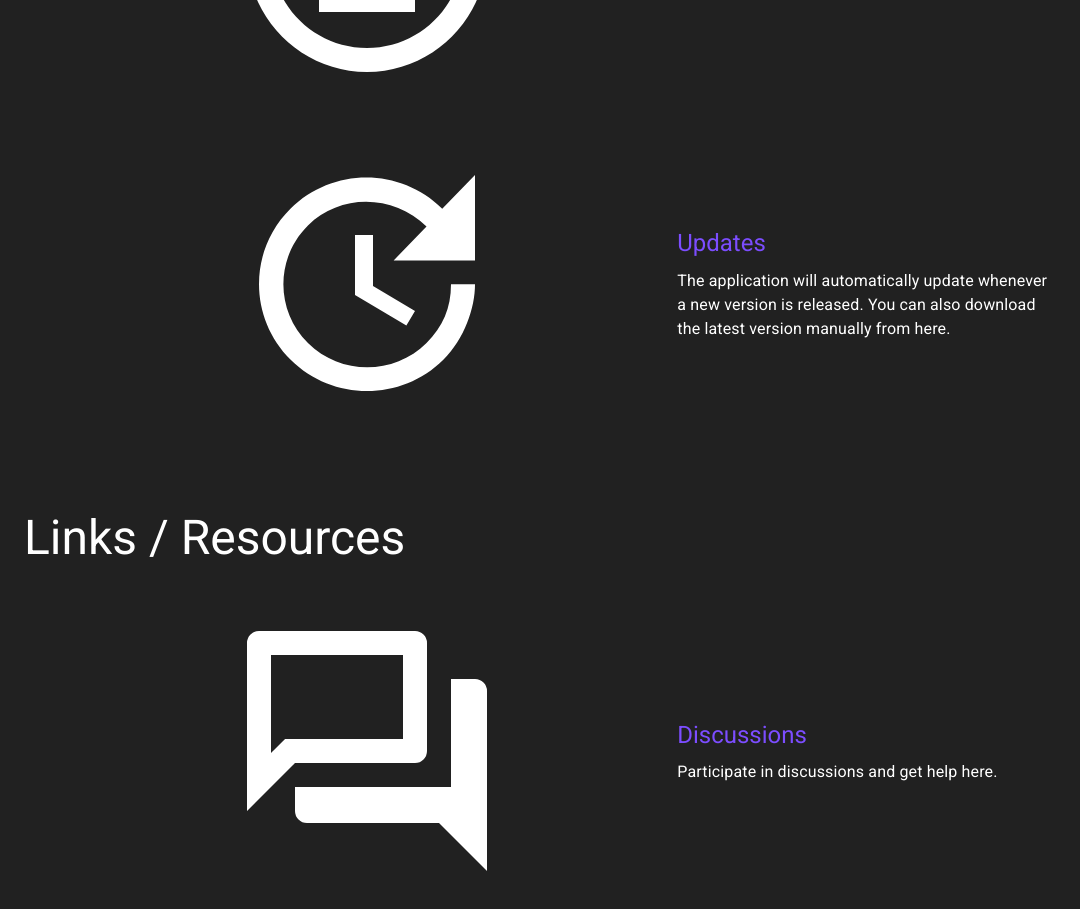
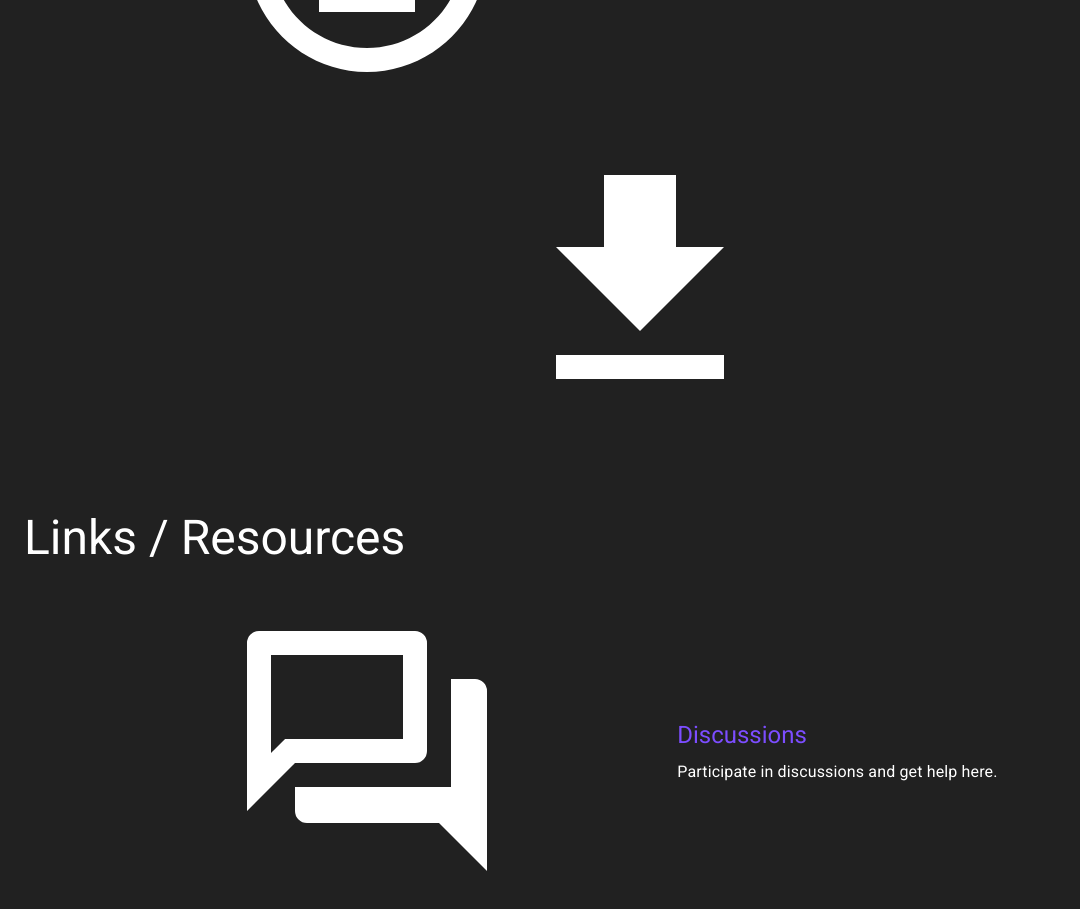
Before and after one commit to timmo001/system-bridge-site, a Next.js app: page / in a window 1280 px wide. Shown: the part 5840-6749 px from the top of the page, without its empty margins (0-1080 px from the left). Built offline with nearby package versions, Linux system fonts and the light colour scheme.

Commit message:
Remove updates

```diff
--- a/pages/index.tsx
+++ b/pages/index.tsx
@@ -11,11 +11,11 @@ import {
 // eslint-disable-next-line import/no-named-as-default
 import Icon from "@mdi/react";
 import {
+  mdiDownload,
   mdiDownloadCircleOutline,
   mdiForumOutline,
   mdiGithub,
   mdiNotebookEditOutline,
-  mdiUpdate,
 } from "@mdi/js";
 
 import {
@@ -177,24 +177,10 @@ function Home(): ReactElement {
                 <Grid item>
                   <Icon
                     color={theme.palette.text.primary}
-                    path={mdiUpdate}
+                    path={mdiDownload}
                     size={12}
                     title="Download"
                   />
-                </Grid>
-                <Grid item>
-                  <Typography component="h4" variant="h5" gutterBottom>
-                    Updates
-                  </Typography>
-                  <Typography
-                    className={classes.gridText}
-                    color="textPrimary"
-                    component="p"
-                    variant="body1">
-                    The application will automatically update whenever a new
-                    version is released. You can also download the latest
-                    version manually from here.
-                  </Typography>
                 </Grid>
               </Grid>
             </CardActionArea>
--- a/pages/sitemap.xml.tsx
+++ b/pages/sitemap.xml.tsx
@@ -22,7 +22,8 @@ export async function getServerSideProps({
   res,
 }): Promise<{ [key: string]: unknown }> {
   const data: PageType[] = [];
-  data.push({ path: "/", updated: "2020-11-08T00:00:00.000Z" });
+  data.push({ path: "/", updated: "2020-07-01T00:00:00.000Z" });
+  data.push({ path: "/docs/api", updated: "2021-07-01T00:00:00.000Z" });
 
   const sitemap = generateSitemap(data, "https://system-bridge.timmo.dev");
 
```
